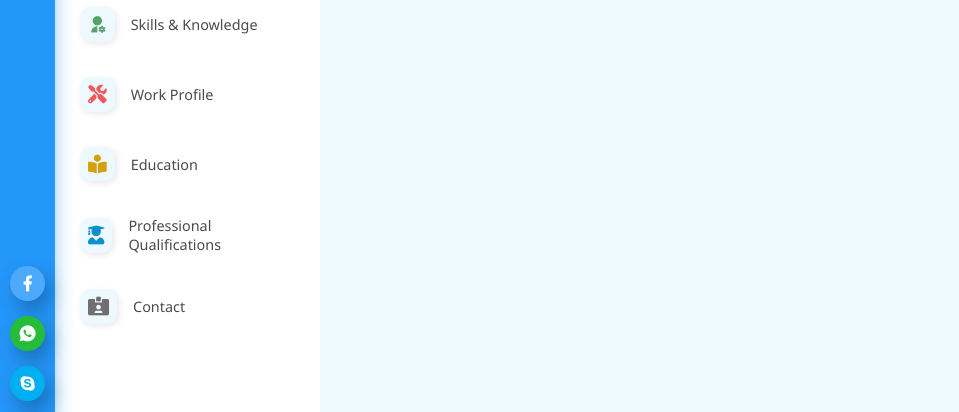
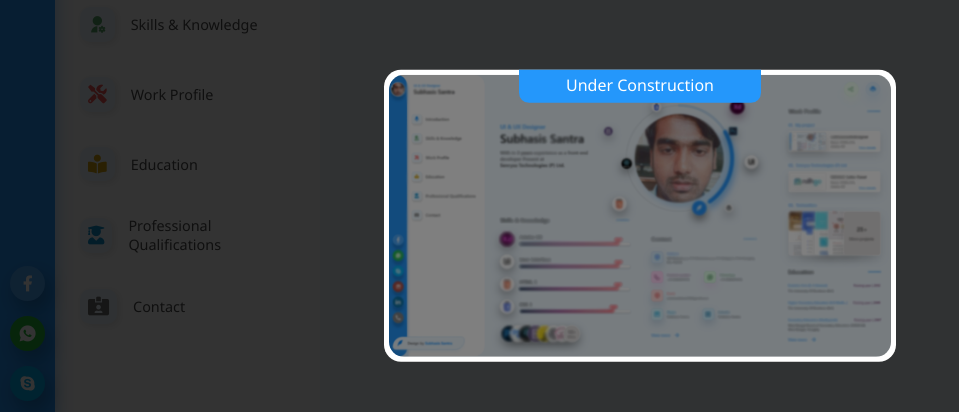
Before and after one commit to subhasisdesigner/update, a React (Create React App) app: page / in a window 1280 px wide. Shown: the part 184-596 px from the top of the page, without its empty margins (0-959 px from the left). Built offline with nearby package versions, Linux system fonts and the light colour scheme.

Commit message:
file structure change

```diff
--- a/src/index.js
+++ b/src/index.js
@@ -1,22 +1,13 @@
 import React from 'react';
 import ReactDOM from 'react-dom';
 import App from './App';
-import {BrowserRouter} from 'react-router-dom';
-import underBuildPic from './asset/construction.png'
+import { BrowserRouter } from 'react-router-dom';
+import UnderWork from './under_working';
 
 
 ReactDOM.render(
   <BrowserRouter>
-  {/* <div id="under_duild">
-  <div className="loading-wrapper">
-    <div className="loader-container">
-        <div className="state-pending">
-          <span className="Under">Under Construction</span>
-          <img src={underBuildPic}/>
-        </div>
-    </div>
-</div>
-  </div> */}
+    <UnderWork />
     <App />
   </BrowserRouter>,
   document.getElementById('root')
--- a/src/index.scss
+++ b/src/index.scss
@@ -3,17 +3,17 @@
 
 
 
-.loading-wrapper {
+.loading_wrapper {
     position: fixed;
     z-index: 9999;
     top: 0;
     left: 0;
     width: 100%;
     height: 100%;
-    background-color: rgba(0,0,0, 0.8);
+    background-color: rgba(0, 0, 0, 0.8);
 }
 
-.loader-container {
+.loader_container {
     position: absolute;
     top: 50%;
     left: 0;
@@ -25,6 +25,7 @@
     margin: auto;
     min-height: 80px;
 }
+
 .Under {
     z-index: 999;
     position: absolute;
@@ -40,7 +41,8 @@
     border-bottom-left-radius: 10px;
     border-bottom-right-radius: 10px;
 }
-.state-pending .copy_right{
+
+.state_pending .copy_right {
     padding: 15px;
     bottom: 275px;
     left: 0;
@@ -49,7 +51,8 @@
     margin: auto;
     font-size: 0.8em;
 }
-.state-pending {
+
+.state_pending {
     position: absolute;
     top: 50%;
     transform: translateY(-50%);
@@ -63,7 +66,9 @@
 }
 
 
-.state-pending img{border-radius: 15px;}
+.state_pending img {
+    border-radius: 15px;
+}
 
 #under_duild {
     position: fixed;
@@ -74,8 +79,9 @@
     z-index: 99999;
     overflow: hidden;
 }
+
 @media (max-width: 600px) {
-    .loader-container {
+    .loader_container {
         width: 90%;
     }
 }
--- /dev/null
+++ b/src/under_working/index.js
@@ -0,0 +1,18 @@
+import React from "react";
+import '../index.scss';
+import underBuildPic from '../asset/construction.png'
+
+export default function UnderWork() {
+  return (
+    <div id="under_duild">
+      <div className="loading_wrapper">
+        <div className="loader_container">
+          <div className="state_pending">
+            <span className="Under">Under Construction</span>
+            <img src={underBuildPic} />
+          </div>
+        </div>
+      </div>
+    </div>
+  );
+}
```
